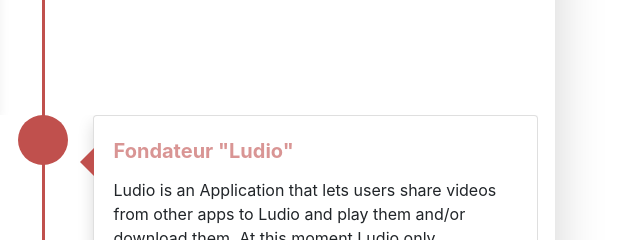
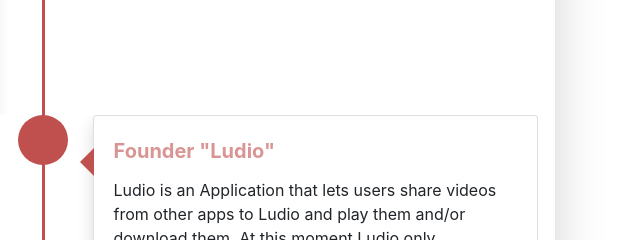
Before and after one commit to Anas639/Anas639.github.io, a plain HTML site: page en/index.html in a window 1280 px wide. Shown: the part 1220-1460 px from the top of the page, 597-1237 px from the left. Drawn offline with Linux system fonts and the light colour scheme.

Commit message:
Resume_Updates(FIxes1)

```diff
--- a/en/index.html
+++ b/en/index.html
@@ -2,7 +2,7 @@
 <!DOCTYPE html>
 <html>
     <head>
-        <title>INFIN8U</title>
+        <title>Anas Elmoutaouakil</title>
         <meta charset="utf-8"/>
         <link rel="stylesheet" href="//fonts.googleapis.com/css?family=Ubuntu+Mono"/>
         <link rel="stylesheet" href="../css/bootstrap.css"/>
@@ -201,7 +201,7 @@
                 <div class="dot dot-red"></div>
                     <div class="card shadow card-inverted" style="width:45%;">
                 <span class="card-body">
-                    <label class="card-title" style="color:#d99594;font-size:20px;"><b>Fondateur "Ludio"</b></label><br> Ludio is an Application that lets users share videos from other apps to Ludio and play them and/or download them.
+                    <label class="card-title" style="color:#d99594;font-size:20px;"><b>Founder "Ludio"</b></label><br> Ludio is an Application that lets users share videos from other apps to Ludio and play them and/or download them.
 At this moment Ludio only supporting Instagram but it will support other platforms in the future.
 Link to
 <a href="https://play.google.com/store/apps/details?id=com.infin8u.ludio">Google Play</a>: https://play.google.com/store/apps/details?id=com.infin8u.ludio <br><span class="text-muted"><code>[Android SDK,Java]</code></span>
```
Also changed, not shown: index.html (+1 -1 lines).
